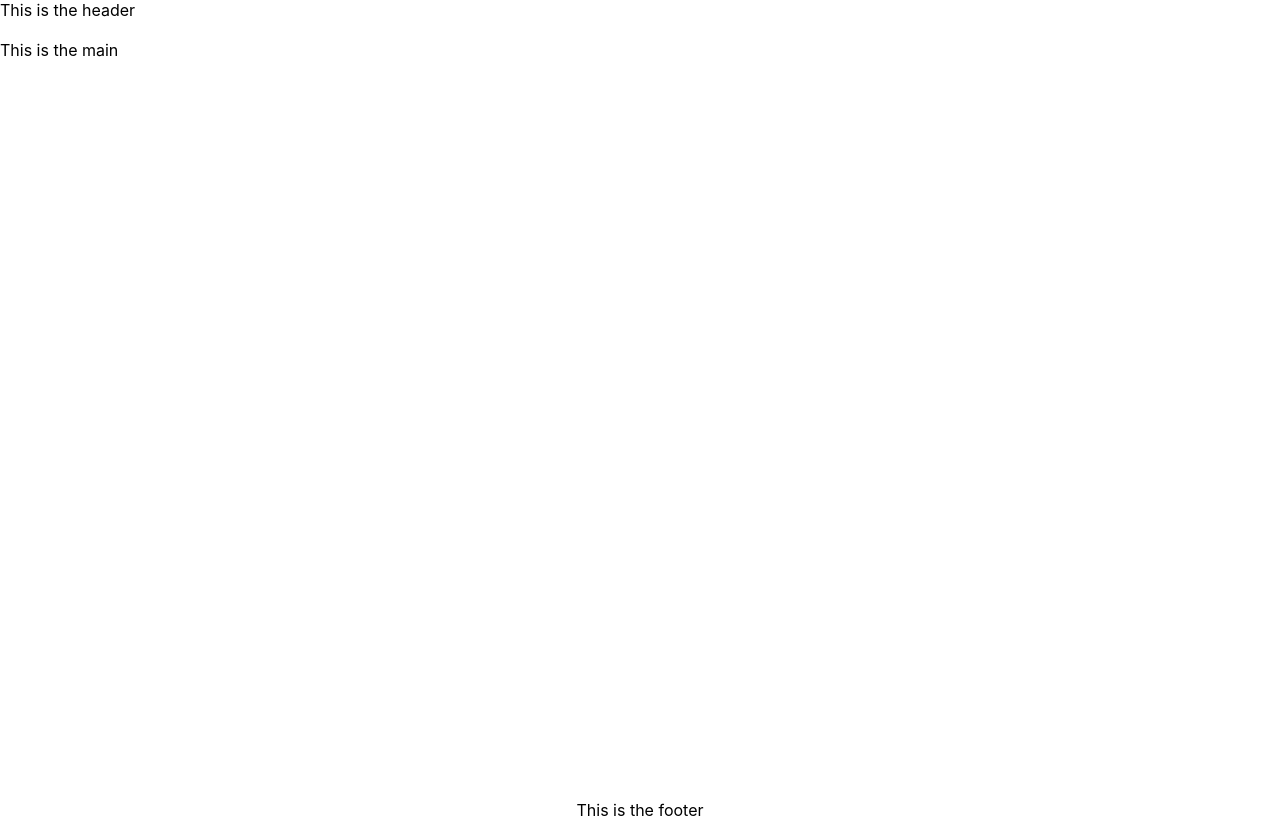
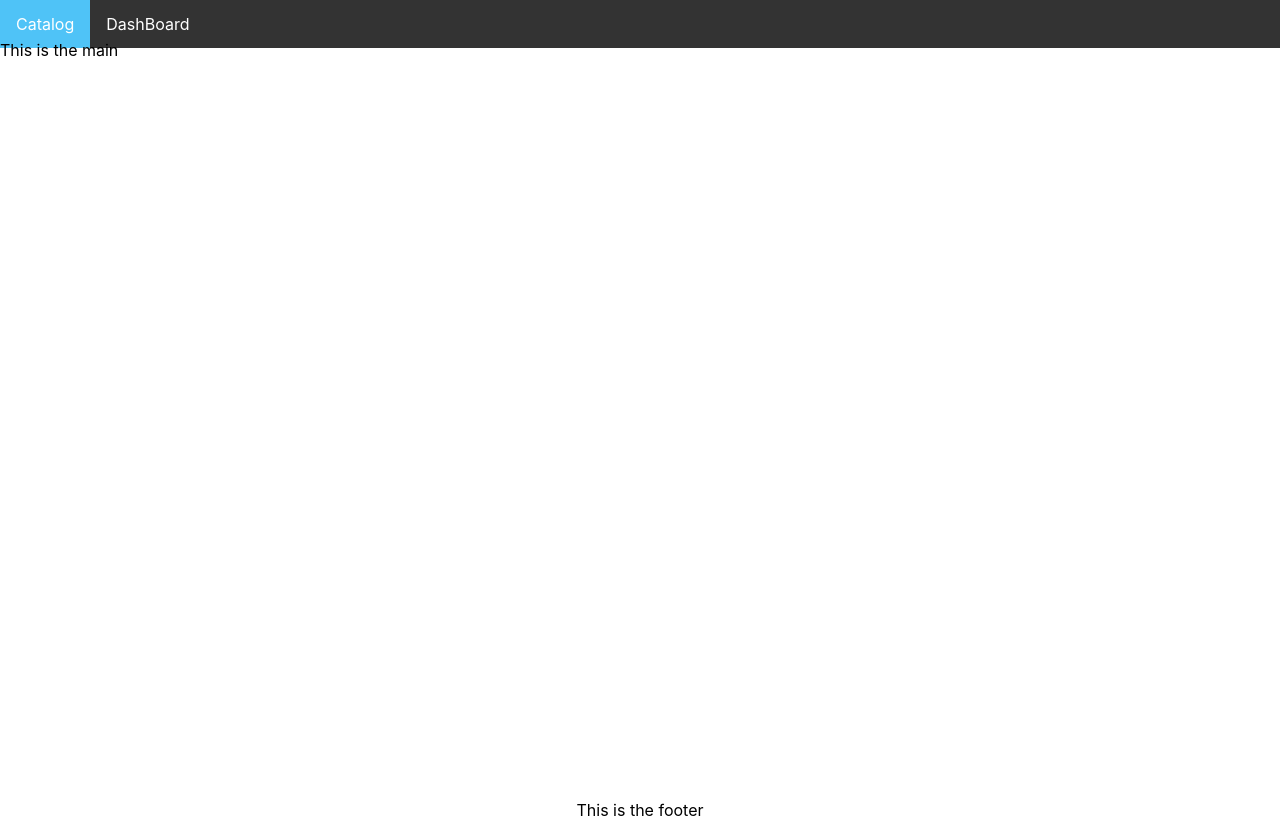
Before and after one commit to sajani-p/LMS, a React (Create React App) app: page / in a window 1280 px wide. Built offline with nearby package versions, Linux system fonts and the light colour scheme.

Commit message:
added nav bar

```diff
--- a/src/App.js
+++ b/src/App.js
@@ -1,10 +1,21 @@
 import React from "react";
 import {Header, Main, Footer} from "./components/Layout";
+import { NavBar, NavItem,NavLink } from "./components/Navbar";
 
 function App() {
   return (
     <>
-      <Header>This is the header</Header>
+      <Header>
+        <NavBar>
+          <NavItem href="#">
+            <NavLink>Catalog</NavLink>
+          </NavItem>
+          <NavItem href="#">
+            <NavLink>DashBoard</NavLink>
+          </NavItem>
+        </NavBar>
+
+      </Header>
       <Main>This is the main</Main>
       <Footer>This is the footer</Footer>
     </>
--- /dev/null
+++ b/src/components/Navbar.js
@@ -0,0 +1,29 @@
+import styled from 'styled-components';
+
+export const NavBar = styled.ul`
+    list-style-type: none;
+    margin: 0;
+    padding: 0;
+    overflow: hidden;
+    background-color: #333;
+`;
+
+export const NavItem = styled.li`
+    float: left;
+`;
+
+export const NavLink = styled.a`
+    display: block;
+    color: white;
+    text-align: center;
+    padding: 14px 16px;
+    text-decoration: none;
+
+    :hover {
+        background-color: #4fc3f7;
+    }
+
+    .active {
+        background-color: #04aa6d;
+    }
+`;
```
